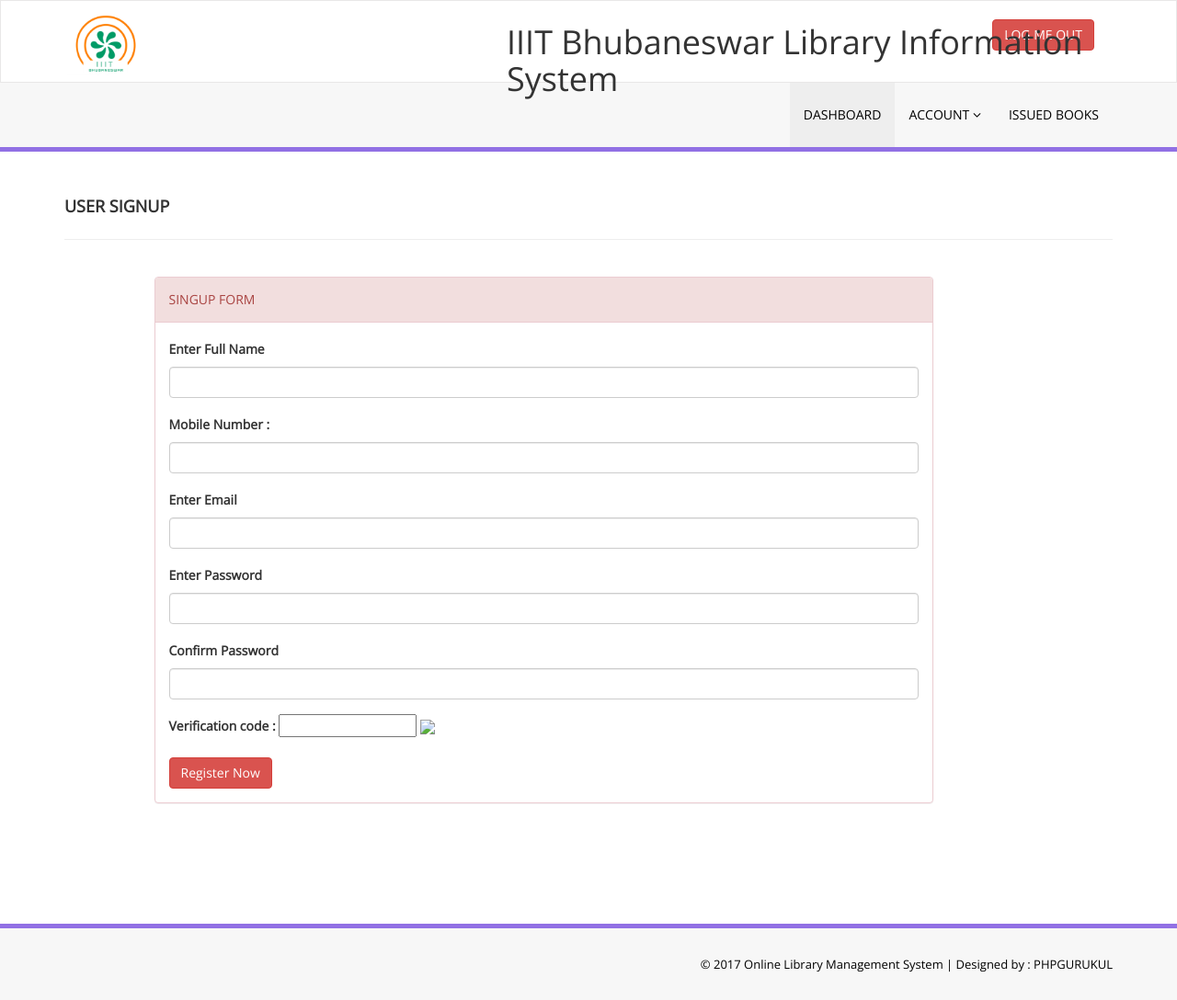
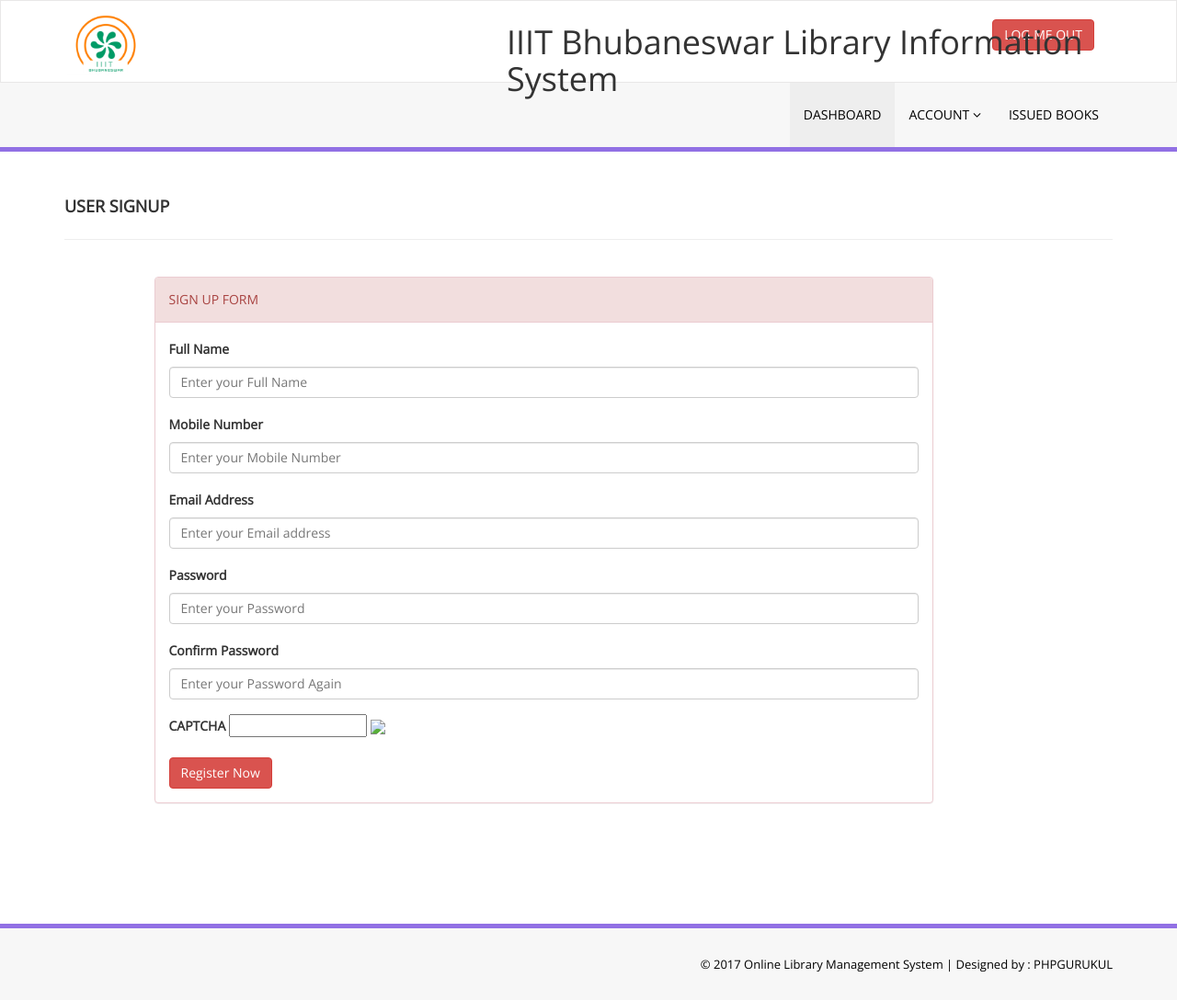
Before and after one commit to Ankur-Khandelwal/IIIT-Library-Information-System, a PHP site: page /signup.php in a window 1280 px wide. Shown: the whole page at 92% size. Run offline with PHP 8.4, Linux system fonts and the light colour scheme; a user stored in the database is signed in.

Commit message:
Edited the Log In and Sign Up forms

```diff
--- a/library/adminlogin.php
+++ b/library/adminlogin.php
@@ -80,7 +80,7 @@
 <input class="form-control" type="password" name="password" autocomplete="off" placeholder="Password" required />
 </div>
  <div class="form-group">
-<label>Verification code : </label>
+<label>CAPTCHA</label>
 <input type="text"  name="vercode" maxlength="5" autocomplete="off" required style="width: 150px; height: 25px;" />&nbsp;<img src="captcha.php">
 </div>
 
--- a/library/signup.php
+++ b/library/signup.php
@@ -110,38 +110,38 @@
 <div class="col-md-9 col-md-offset-1">
                <div class="panel panel-danger">
                         <div class="panel-heading">
-                           SINGUP FORM
+                           SIGN UP FORM
                         </div>
                         <div class="panel-body">
                             <form name="signup" method="post" onSubmit="return valid();">
 <div class="form-group">
-<label>Enter Full Name</label>
-<input class="form-control" type="text" name="fullanme" autocomplete="off" required />
+<label>Full Name</label>
+<input class="form-control" type="text" name="fullanme" autocomplete="off" placeholder="Enter your Full Name" required />
 </div>
 
 
 <div class="form-group">
-<label>Mobile Number :</label>
-<input class="form-control" type="text" name="mobileno" maxlength="10" autocomplete="off" required />
+<label>Mobile Number</label>
+<input class="form-control" type="text" name="mobileno" maxlength="10" autocomplete="off" placeholder="Enter your Mobile Number" required />
 </div>
 
 <div class="form-group">
-<label>Enter Email</label>
-<input class="form-control" type="email" name="email" id="emailid" onBlur="checkAvailability()"  autocomplete="off" required  />
+<label>Email Address</label>
+<input class="form-control" type="email" name="email" id="emailid" onBlur="checkAvailability()"  autocomplete="off" placeholder="Enter your Email address" required  />
    <span id="user-availability-status" style="font-size:12px;"></span>
 </div>
 
 <div class="form-group">
-<label>Enter Password</label>
-<input class="form-control" type="password" name="password" autocomplete="off" required  />
+<label>Password</label>
+<input class="form-control" type="password" name="password" autocomplete="off" placeholder="Enter your Password" required  />
 </div>
 
 <div class="form-group">
 <label>Confirm Password </label>
-<input class="form-control"  type="password" name="confirmpassword" autocomplete="off" required  />
+<input class="form-control"  type="password" name="confirmpassword" autocomplete="off" placeholder="Enter your Password Again" required  />
 </div>
  <div class="form-group">
-<label>Verification code : </label>
+<label>CAPTCHA</label>
 <input type="text"  name="vercode" maxlength="5" autocomplete="off" required style="width: 150px; height: 25px;" />&nbsp;<img src="captcha.php">
 </div>
 <button type="submit" name="signup" class="btn btn-danger" id="submit">Register Now </button>
```
Also changed, not shown: library/index.php (+4 -4 lines).
